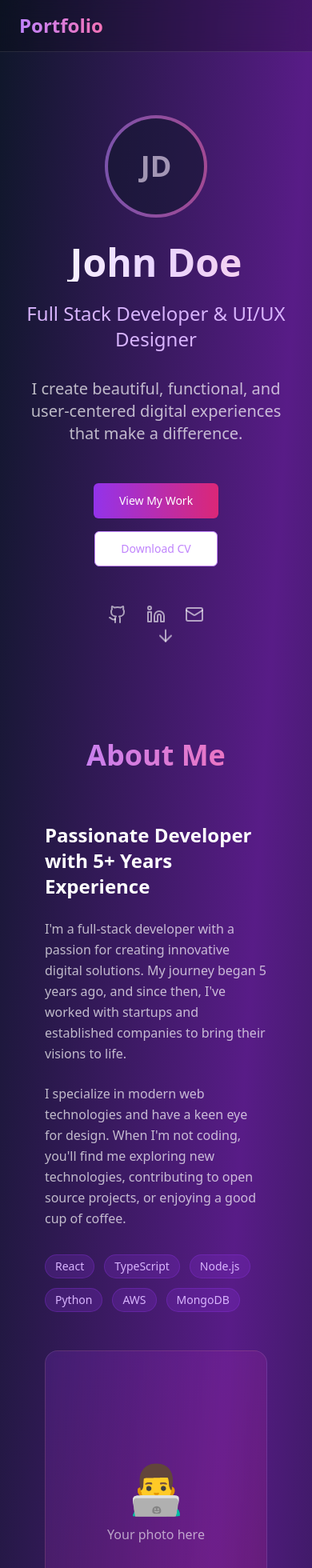
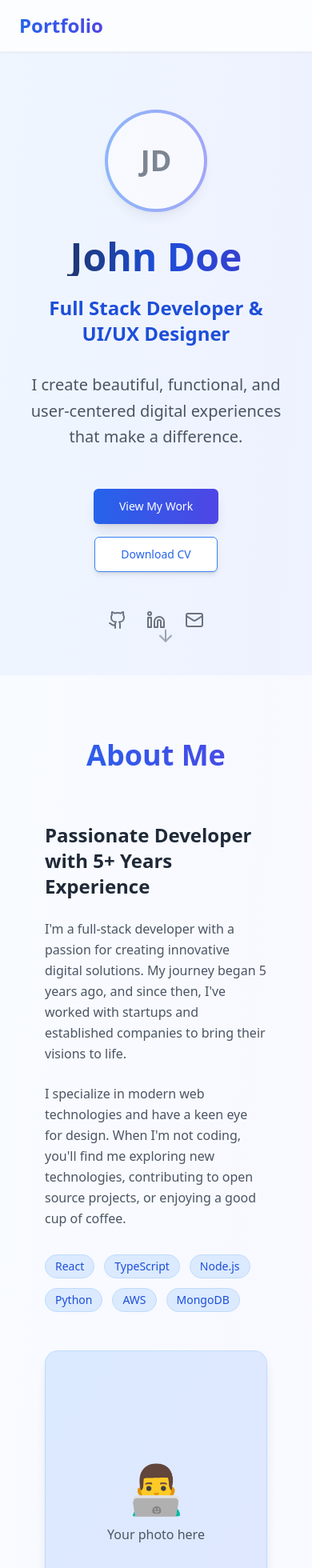
Before and after one commit to AdityaGadbail/modern-ui-shrine, a React (Vite) app: page / in a window 390 px wide. Shown: the top 1960 px of the page at 80% size. Built offline with nearby package versions, Linux system fonts and the light colour scheme.

Commit message:
Refactor: Improve color scheme for usability
Adjusted the color palette to enhance user-friendliness and improve the overall visual experience.

```diff
--- a/src/pages/Index.tsx
+++ b/src/pages/Index.tsx
@@ -59,20 +59,20 @@ const Index = () => {
   ];
 
   return (
-    <div className="min-h-screen bg-gradient-to-br from-slate-900 via-purple-900 to-slate-900">
+    <div className="min-h-screen bg-gradient-to-br from-blue-50 via-indigo-50 to-purple-50">
       {/* Navigation */}
-      <nav className="fixed top-0 w-full z-50 bg-black/20 backdrop-blur-md border-b border-white/10">
+      <nav className="fixed top-0 w-full z-50 bg-white/80 backdrop-blur-md border-b border-gray-200/50 shadow-sm">
         <div className="container mx-auto px-6 py-4">
           <div className="flex justify-between items-center">
-            <div className="text-2xl font-bold bg-gradient-to-r from-purple-400 to-pink-400 bg-clip-text text-transparent">
+            <div className="text-2xl font-bold bg-gradient-to-r from-blue-600 to-indigo-600 bg-clip-text text-transparent">
               Portfolio
             </div>
             <div className="hidden md:flex space-x-8">
-              <a href="#home" className="text-white/80 hover:text-white transition-colors">Home</a>
-              <a href="#about" className="text-white/80 hover:text-white transition-colors">About</a>
-              <a href="#skills" className="text-white/80 hover:text-white transition-colors">Skills</a>
-              <a href="#projects" className="text-white/80 hover:text-white transition-colors">Projects</a>
-              <a href="#contact" className="text-white/80 hover:text-white transition-colors">Contact</a>
+              <a href="#home" className="text-gray-700 hover:text-blue-600 transition-colors font-medium">Home</a>
+              <a href="#about" className="text-gray-700 hover:text-blue-600 transition-colors font-medium">About</a>
+              <a href="#skills" className="text-gray-700 hover:text-blue-600 transition-colors font-medium">Skills</a>
+              <a href="#projects" className="text-gray-700 hover:text-blue-600 transition-colors font-medium">Projects</a>
+              <a href="#contact" className="text-gray-700 hover:text-blue-600 transition-colors font-medium">Contact</a>
             </div>
           </div>
         </div>
@@ -82,80 +82,80 @@ const Index = () => {
       <section id="home" className="min-h-screen flex items-center justify-center px-6 pt-20">
         <div className="text-center max-w-4xl mx-auto">
           <div className="mb-8 relative">
-            <div className="w-32 h-32 mx-auto rounded-full bg-gradient-to-r from-purple-400 to-pink-400 p-1 animate-pulse">
-              <div className="w-full h-full rounded-full bg-slate-900 flex items-center justify-center">
-                <span className="text-4xl font-bold text-white">JD</span>
+            <div className="w-32 h-32 mx-auto rounded-full bg-gradient-to-r from-blue-500 to-indigo-500 p-1 animate-pulse shadow-lg">
+              <div className="w-full h-full rounded-full bg-white flex items-center justify-center">
+                <span className="text-4xl font-bold text-gray-800">JD</span>
               </div>
             </div>
           </div>
-          <h1 className="text-5xl md:text-7xl font-bold mb-6 bg-gradient-to-r from-white via-purple-200 to-pink-200 bg-clip-text text-transparent animate-fade-in">
+          <h1 className="text-5xl md:text-7xl font-bold mb-6 bg-gradient-to-r from-gray-800 via-blue-700 to-indigo-700 bg-clip-text text-transparent animate-fade-in">
             John Doe
           </h1>
-          <h2 className="text-2xl md:text-3xl text-purple-300 mb-8 animate-fade-in">
+          <h2 className="text-2xl md:text-3xl text-blue-700 mb-8 animate-fade-in font-semibold">
             Full Stack Developer & UI/UX Designer
           </h2>
-          <p className="text-xl text-white/70 mb-12 max-w-2xl mx-auto animate-fade-in">
+          <p className="text-xl text-gray-600 mb-12 max-w-2xl mx-auto animate-fade-in leading-relaxed">
             I create beautiful, functional, and user-centered digital experiences that make a difference.
           </p>
           <div className="flex flex-col sm:flex-row gap-4 justify-center items-center animate-fade-in">
-            <Button size="lg" className="bg-gradient-to-r from-purple-600 to-pink-600 hover:from-purple-700 hover:to-pink-700 text-white border-0">
+            <Button size="lg" className="bg-gradient-to-r from-blue-600 to-indigo-600 hover:from-blue-700 hover:to-indigo-700 text-white border-0 shadow-lg hover:shadow-xl transition-all">
               View My Work
             </Button>
-            <Button size="lg" variant="outline" className="border-purple-400 text-purple-400 hover:bg-purple-400 hover:text-white">
+            <Button size="lg" variant="outline" className="border-blue-500 text-blue-600 hover:bg-blue-500 hover:text-white shadow-md hover:shadow-lg transition-all">
               Download CV
             </Button>
           </div>
           <div className="flex justify-center space-x-6 mt-12">
-            <a href="#" className="text-white/60 hover:text-purple-400 transition-colors">
+            <a href="#" className="text-gray-500 hover:text-blue-600 transition-colors transform hover:scale-110">
               <Github size={24} />
             </a>
-            <a href="#" className="text-white/60 hover:text-purple-400 transition-colors">
+            <a href="#" className="text-gray-500 hover:text-blue-600 transition-colors transform hover:scale-110">
               <Linkedin size={24} />
             </a>
-            <a href="#" className="text-white/60 hover:text-purple-400 transition-colors">
+            <a href="#" className="text-gray-500 hover:text-blue-600 transition-colors transform hover:scale-110">
               <Mail size={24} />
             </a>
           </div>
           <div className="absolute bottom-8 left-1/2 transform -translate-x-1/2 animate-bounce">
-            <ArrowDown className="text-white/60" size={24} />
+            <ArrowDown className="text-gray-400" size={24} />
           </div>
         </div>
       </section>
 
       {/* About Section */}
-      <section id="about" className="py-20 px-6">
+      <section id="about" className="py-20 px-6 bg-white/60">
         <div className="container mx-auto max-w-6xl">
-          <h2 className="text-4xl md:text-5xl font-bold text-center mb-16 bg-gradient-to-r from-purple-400 to-pink-400 bg-clip-text text-transparent">
+          <h2 className="text-4xl md:text-5xl font-bold text-center mb-16 bg-gradient-to-r from-blue-600 to-indigo-600 bg-clip-text text-transparent">
             About Me
           </h2>
           <div className="grid md:grid-cols-2 gap-12 items-center">
             <div>
-              <h3 className="text-2xl font-semibold text-white mb-6">
+              <h3 className="text-2xl font-semibold text-gray-800 mb-6">
                 Passionate Developer with 5+ Years Experience
               </h3>
-              <p className="text-white/70 mb-6 leading-relaxed">
+              <p className="text-gray-600 mb-6 leading-relaxed">
                 I'm a full-stack developer with a passion for creating innovative digital solutions.
                 My journey began 5 years ago, and since then, I've worked with startups and
                 established companies to bring their visions to life.
               </p>
-              <p className="text-white/70 mb-8 leading-relaxed">
+              <p className="text-gray-600 mb-8 leading-relaxed">
                 I specialize in modern web technologies and have a keen eye for design.
                 When I'm not coding, you'll find me exploring new technologies, contributing to
                 open source projects, or enjoying a good cup of coffee.
               </p>
               <div className="flex flex-wrap gap-3">
                 {["React", "TypeScript", "Node.js", "Python", "AWS", "MongoDB"].map((tech) => (
-                  <span key={tech} className="px-3 py-1 bg-purple-600/20 text-purple-300 rounded-full text-sm border border-purple-600/30">
+                  <span key={tech} className="px-3 py-1 bg-blue-100 text-blue-700 rounded-full text-sm border border-blue-200 font-medium">
                     {tech}
                   </span>
                 ))}
               </div>
             </div>
             <div className="relative">
-              <div className="w-full h-96 rounded-2xl bg-gradient-to-br from-purple-600/20 to-pink-600/20 backdrop-blur-sm border border-white/10 p-8 flex items-center justify-center">
+              <div className="w-full h-96 rounded-2xl bg-gradient-to-br from-blue-100 to-indigo-100 backdrop-blur-sm border border-blue-200 p-8 flex items-center justify-center shadow-lg">
                 <div className="text-center">
                   <div className="text-6xl mb-4">👨‍💻</div>
-                  <p className="text-white/60">Your photo here</p>
+                  <p className="text-gray-600 font-medium">Your photo here</p>
                 </div>
               </div>
             </div>
@@ -164,26 +164,26 @@ const Index = () => {
       </section>
 
       {/* Skills Section */}
-      <section id="skills" className="py-20 px-6 bg-black/20">
+      <section id="skills" className="py-20 px-6">
         <div className="container mx-auto max-w-6xl">
-          <h2 className="text-4xl md:text-5xl font-bold text-center mb-16 bg-gradient-to-r from-purple-400 to-pink-400 bg-clip-text text-transparent">
+          <h2 className="text-4xl md:text-5xl font-bold text-center mb-16 bg-gradient-to-r from-blue-600 to-indigo-600 bg-clip-text text-transparent">
             Skills & Expertise
           </h2>
           <div className="grid md:grid-cols-2 lg:grid-cols-4 gap-8">
             {skills.map((skill, index) => (
-              <Card key={index} className="bg-white/5 border-white/10 backdrop-blur-sm hover:bg-white/10 transition-all duration-300 hover:scale-105">
+              <Card key={index} className="bg-white/80 border-gray-200 backdrop-blur-sm hover:bg-white hover:shadow-lg transition-all duration-300 hover:scale-105">
                 <CardHeader className="text-center">
-                  <skill.icon className="w-12 h-12 mx-auto text-purple-400 mb-4" />
-                  <CardTitle className="text-white">{skill.name}</CardTitle>
+                  <skill.icon className="w-12 h-12 mx-auto text-blue-600 mb-4" />
+                  <CardTitle className="text-gray-800">{skill.name}</CardTitle>
                 </CardHeader>
                 <CardContent>
-                  <div className="w-full bg-white/10 rounded-full h-2 mb-2">
+                  <div className="w-full bg-gray-200 rounded-full h-2 mb-2">
                     <div
-                      className="bg-gradient-to-r from-purple-600 to-pink-600 h-2 rounded-full transition-all duration-1000"
+                      className="bg-gradient-to-r from-blue-500 to-indigo-500 h-2 rounded-full transition-all duration-1000"
                       style={{ width: `${skill.level}%` }}
                     ></div>
                   </div>
-                  <p className="text-center text-white/60 text-sm">{skill.level}%</p>
+                  <p className="text-center text-gray-600 text-sm font-medium">{skill.level}%</p>
                 </CardContent>
               </Card>
             ))}
@@ -192,14 +192,14 @@ const Index = () => {
       </section>
 
       {/* Projects Section */}
-      <section id="projects" className="py-20 px-6">
+      <section id="projects" className="py-20 px-6 bg-white/60">
         <div className="container mx-auto max-w-6xl">
-          <h2 className="text-4xl md:text-5xl font-bold text-center mb-16 bg-gradient-to-r from-purple-400 to-pink-400 bg-clip-text text-transparent">
+          <h2 className="text-4xl md:text-5xl font-bold text-center mb-16 bg-gradient-to-r from-blue-600 to-indigo-600 bg-clip-text text-transparent">
             Featured Projects
           </h2>
           <div className="grid md:grid-cols-2 lg:grid-cols-3 gap-8">
             {projects.map((project, index) => (
-              <Card key={index} className="bg-white/5 border-white/10 backdrop-blur-sm hover:bg-white/10 transition-all duration-300 hover:scale-105 overflow-hidden">
+              <Card key={index} className="bg-white/90 border-gray-200 backdrop-blur-sm hover:bg-white hover:shadow-xl transition-all duration-300 hover:scale-105 overflow-hidden">
                 <div className="aspect-video relative overflow-hidden">
                   <img
                     src={project.image}
@@ -208,25 +208,25 @@ const Index = () => {
                   />
                 </div>
                 <CardHeader>
-                  <CardTitle className="text-white">{project.title}</CardTitle>
-                  <CardDescription className="text-white/70">
+                  <CardTitle className="text-gray-800">{project.title}</CardTitle>
+                  <CardDescription className="text-gray-600">
                     {project.description}
                   </CardDescription>
                 </CardHeader>
                 <CardContent>
                   <div className="flex flex-wrap gap-2 mb-4">
                     {project.tags.map((tag) => (
-                      <span key={tag} className="px-2 py-1 bg-purple-600/20 text-purple-300 rounded text-xs border border-purple-600/30">
+                      <span key={tag} className="px-2 py-1 bg-blue-100 text-blue-700 rounded text-xs border border-blue-200 font-medium">
                         {tag}
                       </span>
                     ))}
                   </div>
                   <div className="flex gap-2">
-                    <Button size="sm" variant="outline" className="border-purple-400 text-purple-400 hover:bg-purple-400 hover:text-white">
+                    <Button size="sm" variant="outline" className="border-blue-500 text-blue-600 hover:bg-blue-500 hover:text-white">
                       <Github size={16} className="mr-2" />
                       Code
                     </Button>
-                    <Button size="sm" className="bg-gradient-to-r from-purple-600 to-pink-600 hover:from-purple-700 hover:to-pink-700">
+                    <Button size="sm" className="bg-gradient-to-r from-blue-600 to-indigo-600 hover:from-blue-700 hover:to-indigo-700 shadow-md">
                       <ExternalLink size={16} className="mr-2" />
                       Live Demo
                     </Button>
@@ -239,76 +239,76 @@ const Index = () => {
       </section>
 
       {/* Contact Section */}
-      <section id="contact" className="py-20 px-6 bg-black/20">
+      <section id="contact" className="py-20 px-6">
         <div className="container mx-auto max-w-4xl">
-          <h2 className="text-4xl md:text-5xl font-bold text-center mb-16 bg-gradient-to-r from-purple-400 to-pink-400 bg-clip-text text-transparent">
+          <h2 className="text-4xl md:text-5xl font-bold text-center mb-16 bg-gradient-to-r from-blue-600 to-indigo-600 bg-clip-text text-transparent">
             Get In Touch
           </h2>
           <div className="grid md:grid-cols-2 gap-12">
             <div>
-              <h3 className="text-2xl font-semibold text-white mb-6">
+              <h3 className="text-2xl font-semibold text-gray-800 mb-6">
                 Let's work together
               </h3>
-              <p className="text-white/70 mb-8 leading-relaxed">
+              <p className="text-gray-600 mb-8 leading-relaxed">
                 I'm always interested in new opportunities and exciting projects.
                 Whether you have a question or just want to say hi, I'll try my best to get back to you!
               </p>
               <div className="space-y-4">
                 <div className="flex items-center space-x-4">
-                  <Mail className="text-purple-400" size={20} />
-                  <span className="text-white/70">john.doe@example.com</span>
+                  <Mail className="text-blue-600" size={20} />
+                  <span className="text-gray-600">john.doe@example.com</span>
                 </div>
                 <div className="flex items-center space-x-4">
-                  <Github className="text-purple-400" size={20} />
-                  <span className="text-white/70">github.com/johndoe</span>
+                  <Github className="text-blue-600" size={20} />
+                  <span className="text-gray-600">github.com/johndoe</span>
                 </div>
                 <div className="flex items-center space-x-4">
-                  <Linkedin className="text-purple-400" size={20} />
-                  <span className="text-white/70">linkedin.com/in/johndoe</span>
+                  <Linkedin className="text-blue-600" size={20} />
+                  <span className="text-gray-600">linkedin.com/in/johndoe</span>
                 </div>
               </div>
             </div>
-            <Card className="bg-white/5 border-white/10 backdrop-blur-sm">
+            <Card className="bg-white/90 border-gray-200 backdrop-blur-sm shadow-lg">
               <CardHeader>
-                <CardTitle className="text-white">Send me a message</CardTitle>
+                <CardTitle className="text-gray-800">Send me a message</CardTitle>
               </CardHeader>
               <CardContent>
                 <form onSubmit={handleSubmit} className="space-y-4">
                   <div>
-                    <Label htmlFor="name" className="text-white/80">Name</Label>
+                    <Label htmlFor="name" className="text-gray-700 font-medium">Name</Label>
                     <Input
                       id="name"
                       value={formData.name}
                       onChange={(e) => setFormData({...formData, name: e.target.value})}
-                      className="bg-white/10 border-white/20 text-white placeholder:text-white/50"
+                      className="bg-white border-gray-300 text-gray-800 placeholder:text-gray-500 focus:border-blue-500 focus:ring-blue-500"
                       placeholder="Your name"
                       required
                     />
                   </div>
                   <div>
-                    <Label htmlFor="email" className="text-white/80">Email</Label>
+                    <Label htmlFor="email" className="text-gray-700 font-medium">Email</Label>
                     <Input
                       id="email"
                       type="email"
                       value={formData.email}
                       onChange={(e) => setFormData({...formData, email: e.target.value})}
-                      className="bg-white/10 border-white/20 text-white placeholder:text-white/50"
+                      className="bg-white border-gray-300 text-gray-800 placeholder:text-gray-500 focus:border-blue-500 focus:ring-blue-500"
                       placeholder="your.email@example.com"
                       required
                     />
                   </div>
                   <div>
-                    <Label htmlFor="message" className="text-white/80">Message</Label>
+                    <Label htmlFor="message" className="text-gray-700 font-medium">Message</Label>
                     <textarea
                       id="message"
                       value={formData.message}
                       onChange={(e) => setFormData({...formData, message: e.target.value})}
-                      className="w-full min-h-[120px] bg-white/10 border border-white/20 rounded-md px-3 py-2 text-white placeholder:text-white/50 resize-none"
+                      className="w-full min-h-[120px] bg-white border border-gray-300 rounded-md px-3 py-2 text-gray-800 placeholder:text-gray-500 resize-none focus:border-blue-500 focus:ring-1 focus:ring-blue-500 focus:outline-none"
                       placeholder="Your message..."
                       required
                     />
                   </div>
-                  <Button type="submit" className="w-full bg-gradient-to-r from-purple-600 to-pink-600 hover:from-purple-700 hover:to-pink-700">
+                  <Button type="submit" className="w-full bg-gradient-to-r from-blue-600 to-indigo-600 hover:from-blue-700 hover:to-indigo-700 shadow-md hover:shadow-lg transition-all">
                     Send Message
                   </Button>
                 </form>
@@ -319,9 +319,9 @@ const Index = () => {
       </section>
 
       {/* Footer */}
-      <footer className="py-8 px-6 border-t border-white/10">
+      <footer className="py-8 px-6 border-t border-gray-200 bg-white/80">
         <div className="container mx-auto text-center">
-          <p className="text-white/60">
+          <p className="text-gray-600">
             © 2024 John Doe. Built with React and Tailwind CSS.
           </p>
         </div>
```
